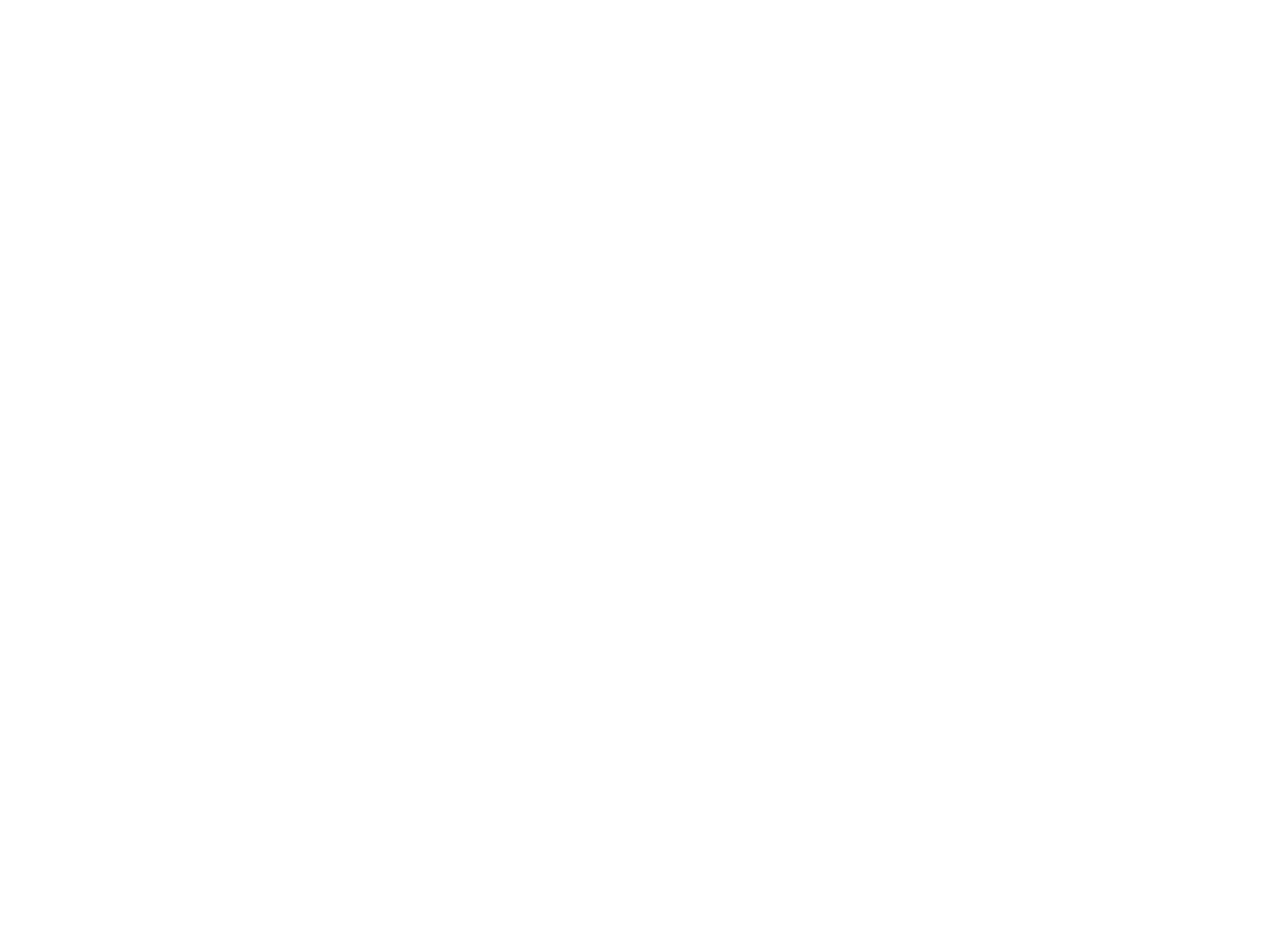
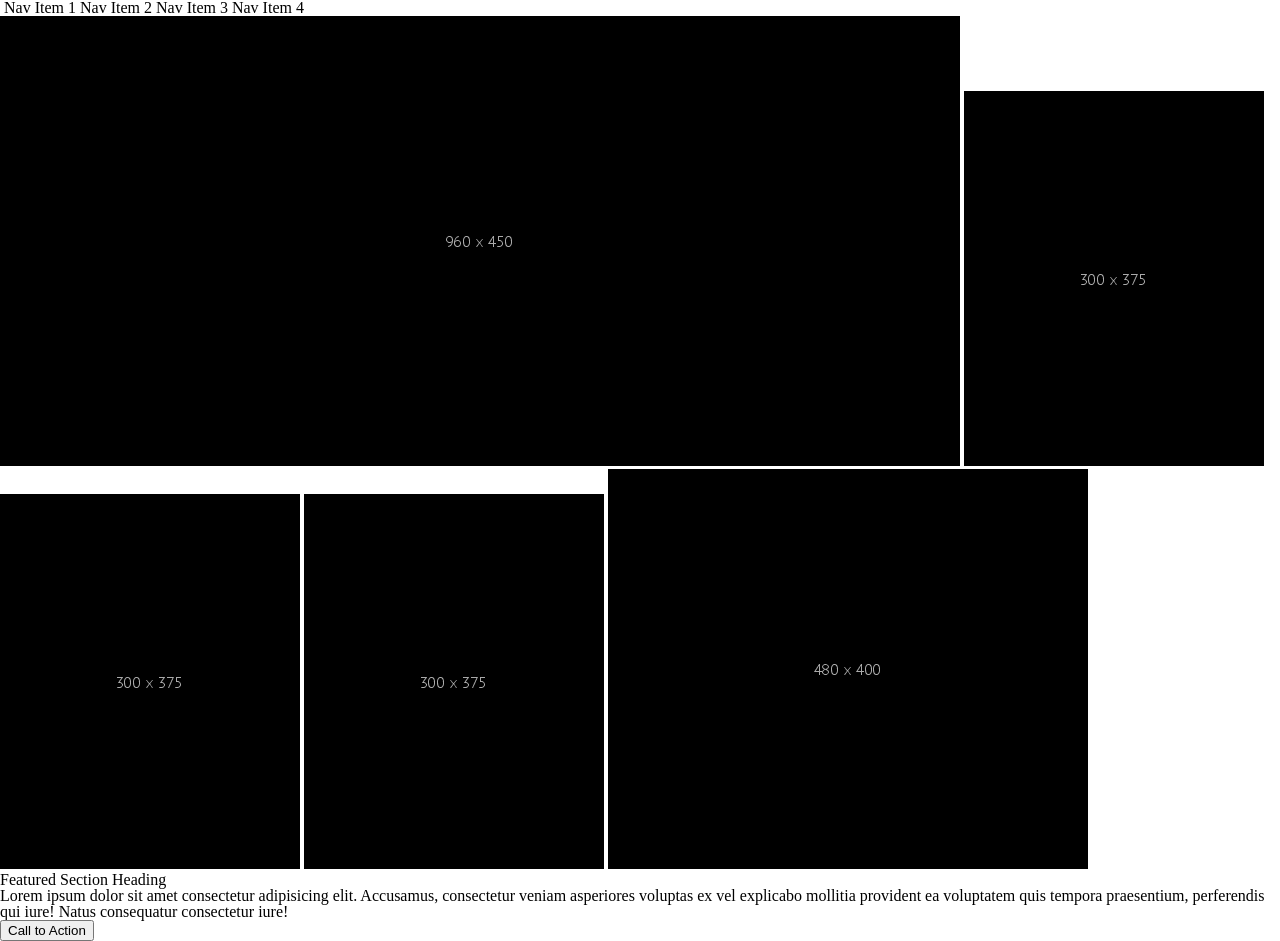
Before and after one commit to Luke9389/wirefame-exercise, a plain HTML site: page index.html in a window 1280 px wide. Before the commit the page ends 800 px from the top, so only its background shows below. Drawn offline with Linux system fonts and the light colour scheme.

Commit message:
built out html

```diff
--- a/index.html
+++ b/index.html
@@ -9,6 +9,28 @@
         <title>Wireframe Practice</title>
     </head>
     <body>
-
+        <header>
+            <img id="logo">
+            <a>Nav Item 1</a>
+            <a>Nav Item 2</a>
+            <a>Nav Item 3</a>
+            <a>Nav Item 4</a>
+        </header>
+        <main>
+            <img src="./assets/960x450.png" id="Hero Image">
+            <img src="./assets/300x375.png" id="Sub Banner">
+            <img src="./assets/300x375.png" id="Sub Banner">
+            <img src="./assets/300x375.png" id="Sub Banner">
+            <img src="./assets/480x400.png" id="Featured Section Banner">
+            <section>
+                <h2>Featured Section Heading</h2>
+                <p>
+                    Lorem ipsum dolor sit amet consectetur adipisicing elit. Accusamus, consectetur veniam asperiores voluptas ex vel explicabo mollitia provident ea voluptatem quis tempora praesentium, perferendis qui iure! Natus consequatur consectetur iure!
+                </p>
+                <button type="button">Call to Action</button>
+            </section>
+        </main>
+        <footer>
+        </footer>
     </body>
 </html>
```
Also changed, not shown: assets/200x70.png (added), assets/300x375.png (added), assets/480x400.png (added), assets/960x450.png (added).
